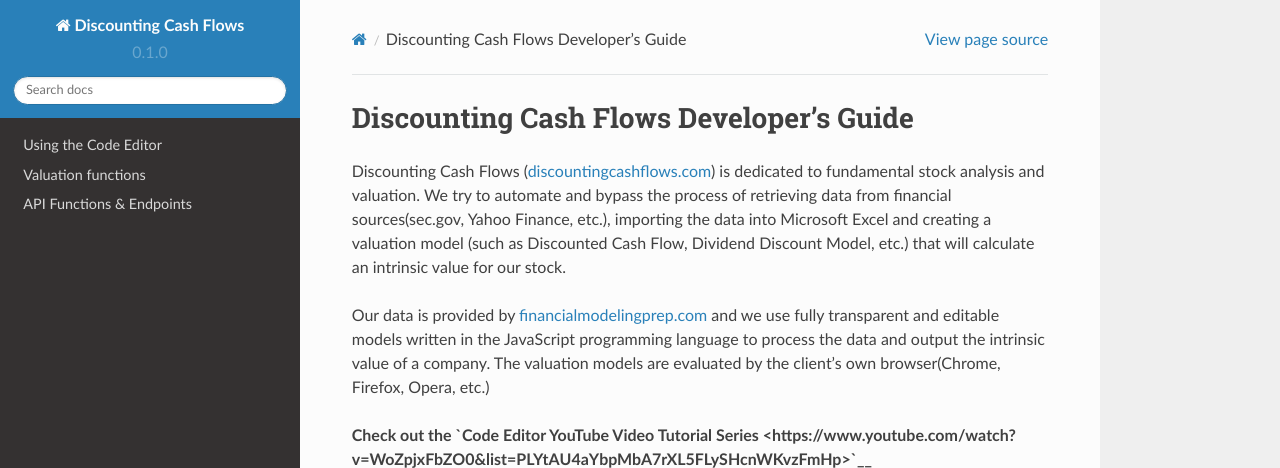
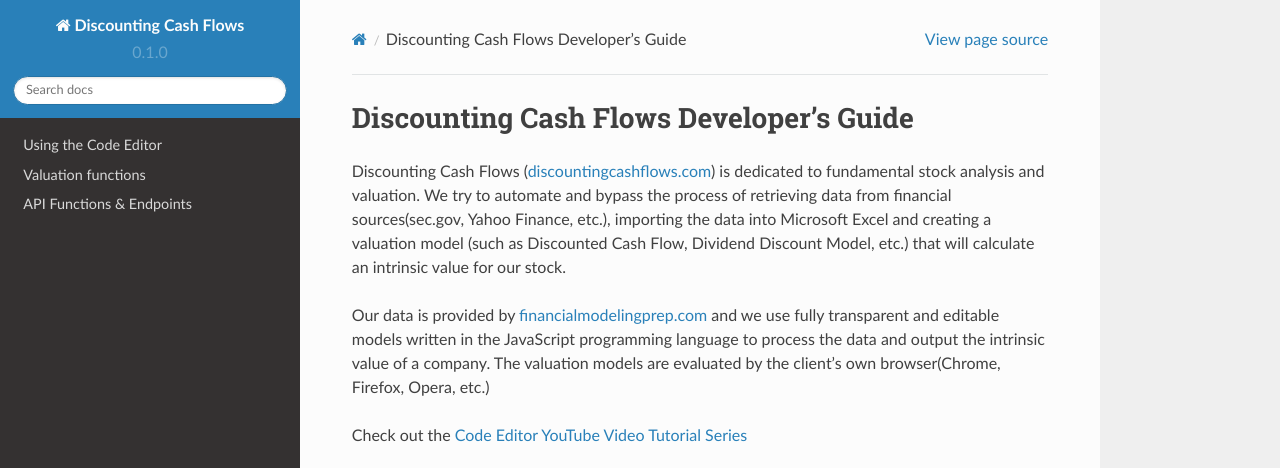
Before and after one commit to DiscountingCashFlows/readthedocs, a Sphinx documentation site: the page built from docs/source/index.rst, in a window 1280 px wide and 900 px high, cut to the strip 0-468 px from the top of the window. Built offline with Sphinx 7.4.7 and the Read the Docs theme 2.0.0, drawn with Linux system fonts in a browser that asks for light colours.

Commit message:
Update index.rst

```diff
--- a/docs/source/index.rst
+++ b/docs/source/index.rst
@@ -5,11 +5,11 @@
 
 Our data is provided by `financialmodelingprep.com <https://site.financialmodelingprep.com/>`__ and we use fully transparent and editable models written in the JavaScript programming language to process the data and output the intrinsic value of a company. The valuation models are evaluated by the client's own browser(Chrome, Firefox, Opera, etc.)
 
-**Check out the `Code Editor YouTube Video Tutorial Series  <https://www.youtube.com/watch?v=WoZpjxFbZO0&list=PLYtAU4aYbpMbA7rXL5FLySHcnWKvzFmHp>`__**
+Check out the `Code Editor YouTube Video Tutorial Series  <https://www.youtube.com/watch?v=WoZpjxFbZO0&list=PLYtAU4aYbpMbA7rXL5FLySHcnWKvzFmHp>`__
 
 .. raw:: html
 
-    <div style="position: relative; padding-bottom: 56.25%; height: 0; overflow: hidden; max-width: 100%; height: auto;">
+    <div>
         <iframe width="560" height="315" src="https://www.youtube.com/embed/WoZpjxFbZO0" title="YouTube video player" frameborder="0" allow="accelerometer; autoplay; clipboard-write; encrypted-media; gyroscope; picture-in-picture; web-share" allowfullscreen></iframe>
     </div>
 
```
